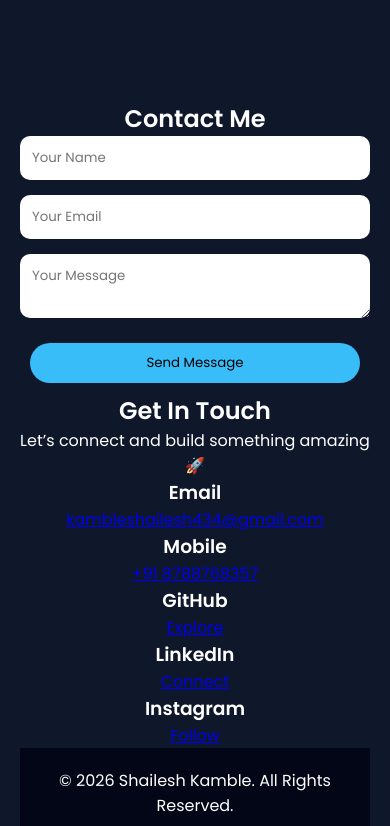
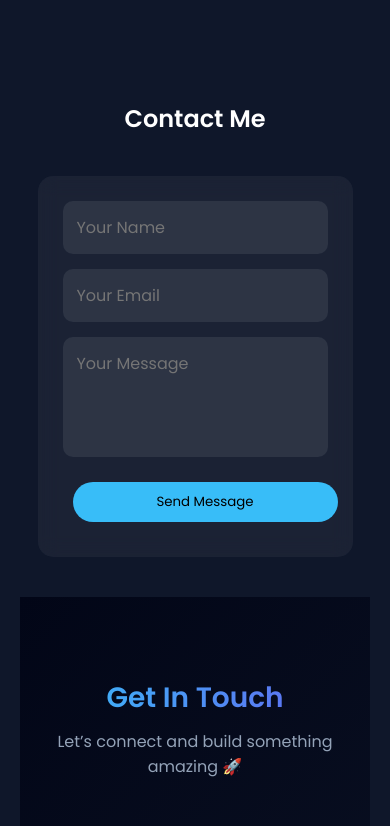
Before and after one commit to Shailesh-745/portfolio-website, a plain HTML site: page index.html in a window 390 px wide. Shown: the part 6900-7726 px from the top of the page. Drawn offline with nearby package versions, Linux system fonts and the light colour scheme.

Commit message:
Refactor CSS styles for improved layout and responsiveness

```diff
--- a/style.css
+++ b/style.css
@@ -591,3 +591,204 @@ nav a.active{
   transform:translateY(-10px) scale(1.05);
   box-shadow:0 0 25px #38bdf8;
 }
+/* CONTACT FORM CONTAINER */
+.contact-form{
+  max-width:500px;
+  margin:40px auto;
+  display:flex;
+  flex-direction:column;
+  gap:15px;
+}
+
+/* INPUT + TEXTAREA */
+.contact-form input,
+.contact-form textarea{
+  width:100%;
+  padding:12px 15px;
+  border-radius:10px;
+  border:none;
+  outline:none;
+  background:rgba(255,255,255,0.08);
+  color:white;
+  font-size:14px;
+  transition:0.3s;
+}
+
+/* FOCUS EFFECT 🔥 */
+.contact-form input:focus,
+.contact-form textarea:focus{
+  box-shadow:0 0 10px #38bdf8;
+  background:rgba(255,255,255,0.12);
+}
+
+/* TEXTAREA */
+.contact-form textarea{
+  resize:none;
+  height:120px;
+}
+
+/* BUTTON */
+.contact-form .btn{
+  margin-top:10px;
+  border:none;
+  cursor:pointer;
+  transition:0.3s;
+}
+
+/* HOVER */
+.contact-form .btn:hover{
+  transform:scale(1.05);
+  box-shadow:0 0 15px #38bdf8;
+}
+@media(max-width:768px){
+
+  .contact-form{
+    width:90%;
+  }
+
+  .contact-form input,
+  .contact-form textarea{
+    font-size:16px;
+    padding:14px;
+  }
+
+  .contact-form .btn{
+    width:100%;
+  }
+
+}
+.contact-form{
+  background:rgba(255,255,255,0.05);
+  padding:25px;
+  border-radius:15px;
+  backdrop-filter:blur(10px);
+}
+.contact-section {
+    padding: 80px 20px;
+    text-align: center;
+    background: linear-gradient(135deg, #020617, #0f172a);
+    color: white;
+}
+
+.contact-title {
+    font-size: 36px;
+    font-weight: bold;
+    margin-bottom: 10px;
+    background: linear-gradient(90deg, #38bdf8, #6366f1);
+    -webkit-background-clip: text;
+    -webkit-text-fill-color: transparent;
+}
+
+.contact-subtitle {
+    color: #94a3b8;
+    margin-bottom: 50px;
+}
+
+.contact-container {
+    display: grid;
+    grid-template-columns: repeat(auto-fit, minmax(220px, 1fr));
+    gap: 25px;
+}
+
+/* Glass Card */
+.contact-card {
+    backdrop-filter: blur(15px);
+    background: rgba(255, 255, 255, 0.05);
+    border-radius: 20px;
+    padding: 30px 20px;
+    transition: 0.4s;
+    position: relative;
+    overflow: hidden;
+}
+
+/* Glow Border Effect */
+.contact-card::before {
+    content: "";
+    position: absolute;
+    inset: 0;
+    border-radius: 20px;
+    padding: 2px;
+    background: linear-gradient(45deg, #38bdf8, #6366f1, #22c55e);
+    -webkit-mask: linear-gradient(#000 0 0) content-box, linear-gradient(#000 0 0);
+    -webkit-mask-composite: xor;
+}
+
+/* Icon */
+.contact-card i {
+    font-size: 30px;
+    margin-bottom: 12px;
+    color: #38bdf8;
+}
+
+/* Text */
+.contact-card h3 {
+    margin-bottom: 8px;
+}
+
+.contact-card a {
+    color: #e2e8f0;
+    text-decoration: none;
+    font-size: 14px;
+}
+
+/* Hover Animation */
+.contact-card:hover {
+    transform: translateY(-10px) scale(1.05);
+    box-shadow: 0 0 25px rgba(56, 189, 248, 0.4);
+}
+
+/* Mobile Fix */
+@media (max-width: 500px) {
+    .contact-title {
+        font-size: 28px;
+    }
+}
+.contact-card {
+    position: relative;
+    z-index: 1;
+}
+
+.contact-card a {
+    position: relative;
+    z-index: 2;
+}
+body {
+    min-height: 100vh;
+    display: flex;
+    flex-direction: column;
+}
+
+footer {
+    margin-top: auto;
+}
+body {
+    min-height: 100vh;
+    display: flex;
+    flex-direction: column;
+}
+
+footer {
+    margin-top: auto;
+}
+body {
+    min-height: 100vh !important;
+    display: flex !important;
+    flex-direction: column !important;
+}
+
+footer {
+    margin-top: auto !important;
+}
+footer {
+    position: fixed;
+    bottom: 0;
+    width: 100%;
+}
+html, body {
+    width: 100%;
+    overflow-x: hidden;
+}
+footer {
+    width: 100%;
+    left: 0;
+}
```
